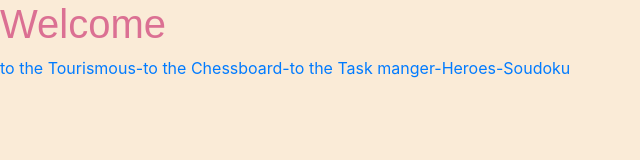
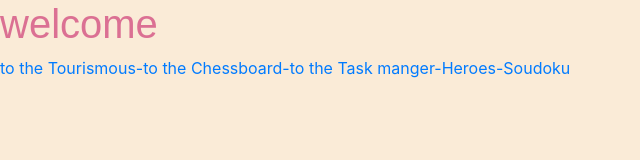
Before and after one commit to tina-fernan/Angular, an Angular app: page /heroes in a window 1280 px wide. Shown: the top 160 px of the page, without its empty margins (0-640 px from the left). Built offline with nearby package versions, Linux system fonts and the light colour scheme; no server answers.

Commit message:
modified

```diff
--- a/package.json
+++ b/package.json
@@ -21,6 +21,7 @@
     "@angular/router": "~7.2.0",
     "bootstrap": "^4.3.1",
     "core-js": "^2.5.4",
+    "lodash": "^4.17.11",
     "rxjs": "~6.3.3",
     "tslib": "^1.9.0",
     "zone.js": "~0.8.26"
--- a/src/app/app.component.html
+++ b/src/app/app.component.html
@@ -1,4 +1,4 @@
-<h1>Welcome</h1>
+<h1>welcome</h1>
 
 <a [routerLink]="'/welcome'">to the Tourismous-</a>
 <a [routerLink]="'/chess'">to the Chessboard-</a>
```
Also changed, not shown: 1 other file (tests, documents, lock files or other folders).
